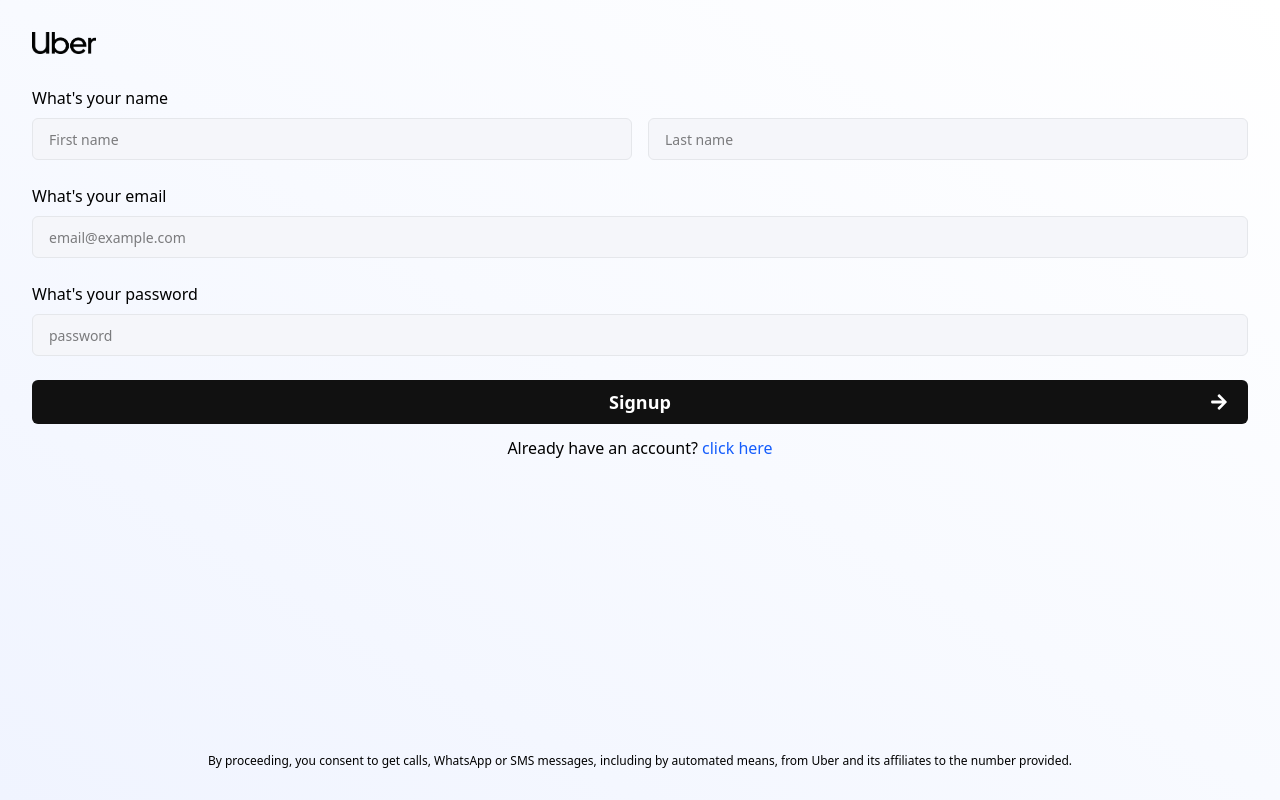
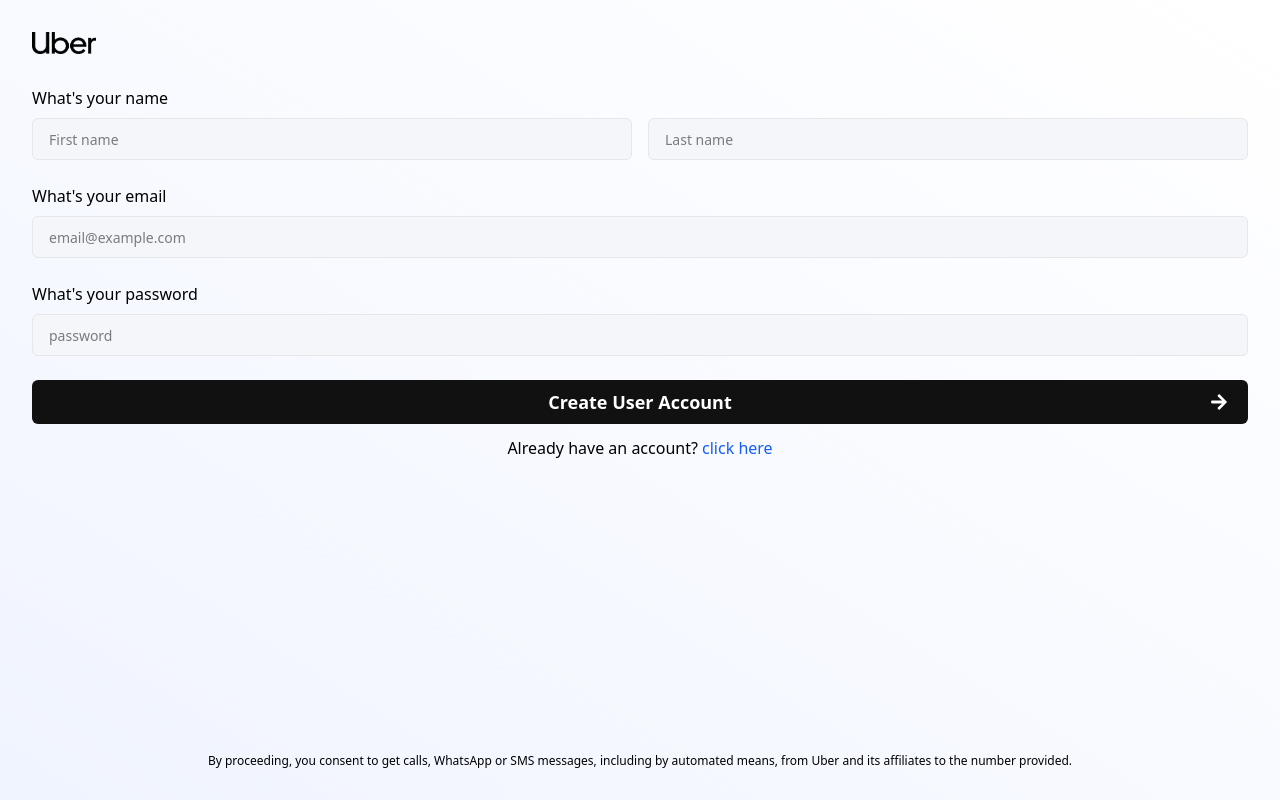
Before and after one commit to moidalam05/Uber-Clone, a React (Vite) app in the folder frontend/: page /signup in a window 1280 px wide. Built offline with nearby package versions, Linux system fonts and the light colour scheme.

Commit message:
minor fixes

```diff
--- a/frontend/src/pages/CaptainLogin.jsx
+++ b/frontend/src/pages/CaptainLogin.jsx
@@ -80,7 +80,7 @@
             onChange={handleChange}
           />
           <button className="bg-[#111] relative flex items-center justify-center text-white font-semibold rounded-md px-4 py-2 w-full text-lg mb-3">
-            Login{" "}
+            Captain Login{" "}
             <i className="absolute font-bold right-5">
               <FaArrowRight />
             </i>
--- a/frontend/src/pages/UserLogin.jsx
+++ b/frontend/src/pages/UserLogin.jsx
@@ -85,7 +85,7 @@
             onChange={handleChange}
           />
           <button className="bg-[#111] relative flex items-center justify-center text-white font-semibold rounded-md px-4 py-2 w-full text-lg mb-3">
-            Login{" "}
+            User Login{" "}
             <i className="absolute font-bold right-5">
               <FaArrowRight />
             </i>
--- a/frontend/src/pages/UserSignup.jsx
+++ b/frontend/src/pages/UserSignup.jsx
@@ -127,7 +127,7 @@
             onChange={handleChange}
           />
           <button className="bg-[#111] relative flex items-center justify-center text-white font-semibold rounded-md px-4 py-2 w-full text-lg mb-3">
-            Signup{" "}
+            Create User Account{" "}
             <i className="absolute font-bold right-5">
               <FaArrowRight />
             </i>
```
